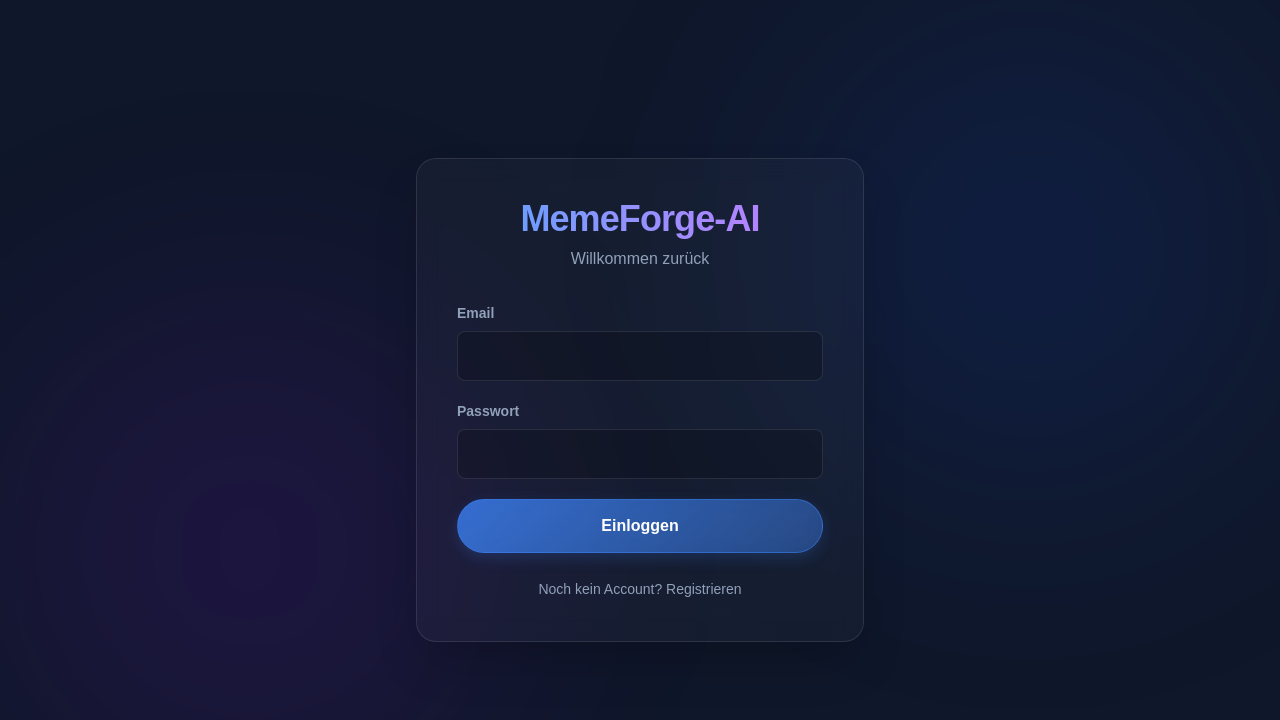
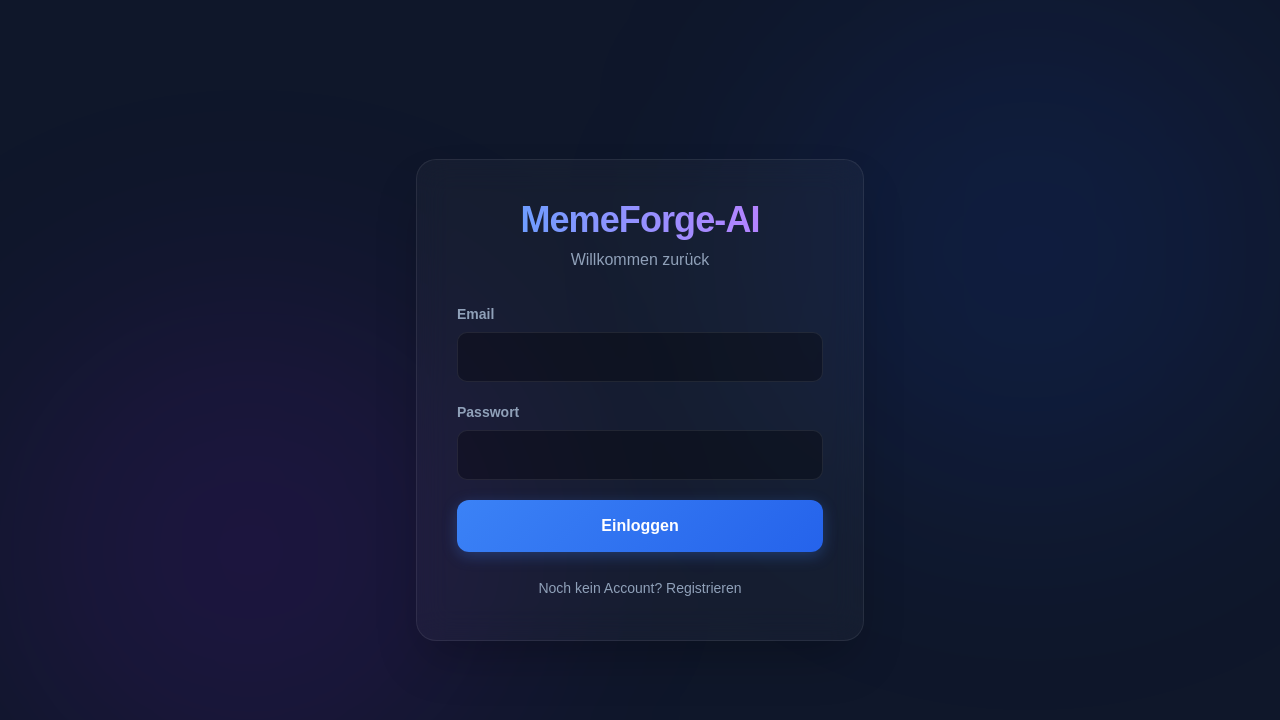
Before and after one commit to Dinottinjs/MemeForge-AI, a React (Vite) app: page / in a window 1280 px wide. Shown: the top 720 px of the page. Built offline with nearby package versions, Linux system fonts and the light colour scheme.

Commit message:
feat: premium UI polish, security hardening (helmet, rate-limit, zod, lockout, input sanitization)

```diff
--- a/src/index.css
+++ b/src/index.css
@@ -4,74 +4,99 @@
 body {
   margin: 0;
   font-family: 'Outfit', sans-serif;
-  background-color: #0f172a;
+  background-color: #0a0f1e;
   color: #f8fafc;
 }
 
 .zen-card {
   background: rgba(255, 255, 255, 0.03);
-  border: 1px solid rgba(255, 255, 255, 0.1);
+  border: 1px solid rgba(255, 255, 255, 0.08);
   border-radius: 20px;
-  backdrop-filter: blur(12px);
-  -webkit-backdrop-filter: blur(12px);
-  transition: all 0.4s cubic-bezier(0.175, 0.885, 0.32, 1.275);
-}
-
-.zen-card:hover {
-  transform: translateY(-5px);
-  box-shadow: 0 15px 30px rgba(0, 0, 0, 0.4);
-  border-color: #3b82f6;
+  backdrop-filter: blur(16px);
+  -webkit-backdrop-filter: blur(16px);
+  transition: all 0.3s ease;
 }
 
 .zen-input {
-  background: rgba(0,0,0,0.2);
-  border: 1px solid rgba(255,255,255,0.1);
-  border-radius: 8px;
+  background: rgba(0,0,0,0.3);
+  border: 1px solid rgba(255,255,255,0.08);
+  border-radius: 10px;
   color: #fff;
-  transition: 0.3s;
+  transition: all 0.25s;
+  width: 100%;
+  font-family: 'Outfit', sans-serif;
 }
 .zen-input:focus {
   border-color: #3b82f6;
-  box-shadow: 0 0 15px rgba(59, 130, 246, 0.5);
+  box-shadow: 0 0 0 3px rgba(59, 130, 246, 0.15);
   outline: none;
 }
+.zen-input::placeholder { color: rgba(255,255,255,0.3); }
 
 .zen-button {
-  background: linear-gradient(135deg, rgba(59, 130, 246, 0.8), rgba(59, 130, 246, 0.4));
-  border: 1px solid rgba(59, 130, 246, 0.5);
-  border-radius: 30px;
-  backdrop-filter: blur(10px);
-  transition: 0.4s;
-  box-shadow: 0 5px 15px rgba(59, 130, 246, 0.2);
+  background: linear-gradient(135deg, #3b82f6, #2563eb);
+  border: none;
+  border-radius: 12px;
+  cursor: pointer;
+  transition: all 0.25s;
+  box-shadow: 0 4px 15px rgba(59, 130, 246, 0.3);
+  font-family: 'Outfit', sans-serif;
 }
-.zen-button:hover {
-  background: #3b82f6;
-  box-shadow: 0 5px 20px rgba(59, 130, 246, 0.6);
-  transform: scale(1.05);
+.zen-button:hover:not(:disabled) {
+  transform: translateY(-2px);
+  box-shadow: 0 8px 25px rgba(59, 130, 246, 0.5);
 }
+.zen-button:disabled { opacity: 0.5; cursor: not-allowed; }
 
 @keyframes glowPro {
-  0% { box-shadow: 0 0 10px rgba(168, 85, 247, 0.4), 0 0 20px rgba(168, 85, 247, 0.2); transform: scale(1); }
-  50% { box-shadow: 0 0 25px rgba(168, 85, 247, 0.8), 0 0 40px rgba(168, 85, 247, 0.5); transform: scale(1.05); }
-  100% { box-shadow: 0 0 10px rgba(168, 85, 247, 0.4), 0 0 20px rgba(168, 85, 247, 0.2); transform: scale(1); }
+  0%, 100% { box-shadow: 0 0 10px rgba(168,85,247,0.4), 0 0 20px rgba(168,85,247,0.2); }
+  50% { box-shadow: 0 0 25px rgba(168,85,247,0.8), 0 0 45px rgba(168,85,247,0.4); }
 }
-
 .rank-badge-pro {
-  animation: glowPro 2s infinite alternate;
-  background: rgba(168, 85, 247, 0.2);
-  border: 1px solid rgba(168, 85, 247, 0.5);
+  animation: glowPro 2.5s ease-in-out infinite;
+  background: rgba(168,85,247,0.15);
+  border: 1px solid rgba(168,85,247,0.4);
   color: #c084fc;
 }
 
 @keyframes glowFree {
-  0% { box-shadow: 0 0 5px rgba(100, 116, 139, 0.2); transform: scale(1); }
-  50% { box-shadow: 0 0 10px rgba(100, 116, 139, 0.4); transform: scale(1.02); }
-  100% { box-shadow: 0 0 5px rgba(100, 116, 139, 0.2); transform: scale(1); }
+  0%, 100% { box-shadow: 0 0 5px rgba(100,116,139,0.2); }
+  50% { box-shadow: 0 0 12px rgba(100,116,139,0.35); }
+}
+.rank-badge-free {
+  animation: glowFree 3s ease-in-out infinite;
+  background: rgba(100,116,139,0.15);
+  border: 1px solid rgba(100,116,139,0.25);
+  color: #94a3b8;
 }
 
-.rank-badge-free {
-  animation: glowFree 3s infinite alternate;
-  background: rgba(100, 116, 139, 0.2);
-  border: 1px solid rgba(100, 116, 139, 0.3);
-  color: #94a3b8;
+@keyframes fadeIn {
+  from { opacity: 0; transform: translateY(10px); }
+  to   { opacity: 1; transform: translateY(0); }
 }
+.animate-fade-in { animation: fadeIn 0.35s ease forwards; }
+
+@keyframes pulse-dot {
+  0%, 100% { transform: scale(1); opacity: 1; }
+  50%       { transform: scale(1.4); opacity: 0.6; }
+}
+.loading-dot {
+  display: inline-block;
+  width: 8px; height: 8px;
+  border-radius: 50%;
+  background: currentColor;
+  animation: pulse-dot 1s ease-in-out infinite;
+}
+.loading-dot:nth-child(2) { animation-delay: 0.15s; }
+.loading-dot:nth-child(3) { animation-delay: 0.3s; }
+
+/* Panel slide-down */
+@keyframes slideDown {
+  from { opacity: 0; max-height: 0; }
+  to   { opacity: 1; max-height: 800px; }
+}
+.slide-down { animation: slideDown 0.3s ease forwards; overflow: hidden; }
+
+::-webkit-scrollbar { width: 4px; }
+::-webkit-scrollbar-track { background: transparent; }
+::-webkit-scrollbar-thumb { background: rgba(255,255,255,0.1); border-radius: 2px; }
```
